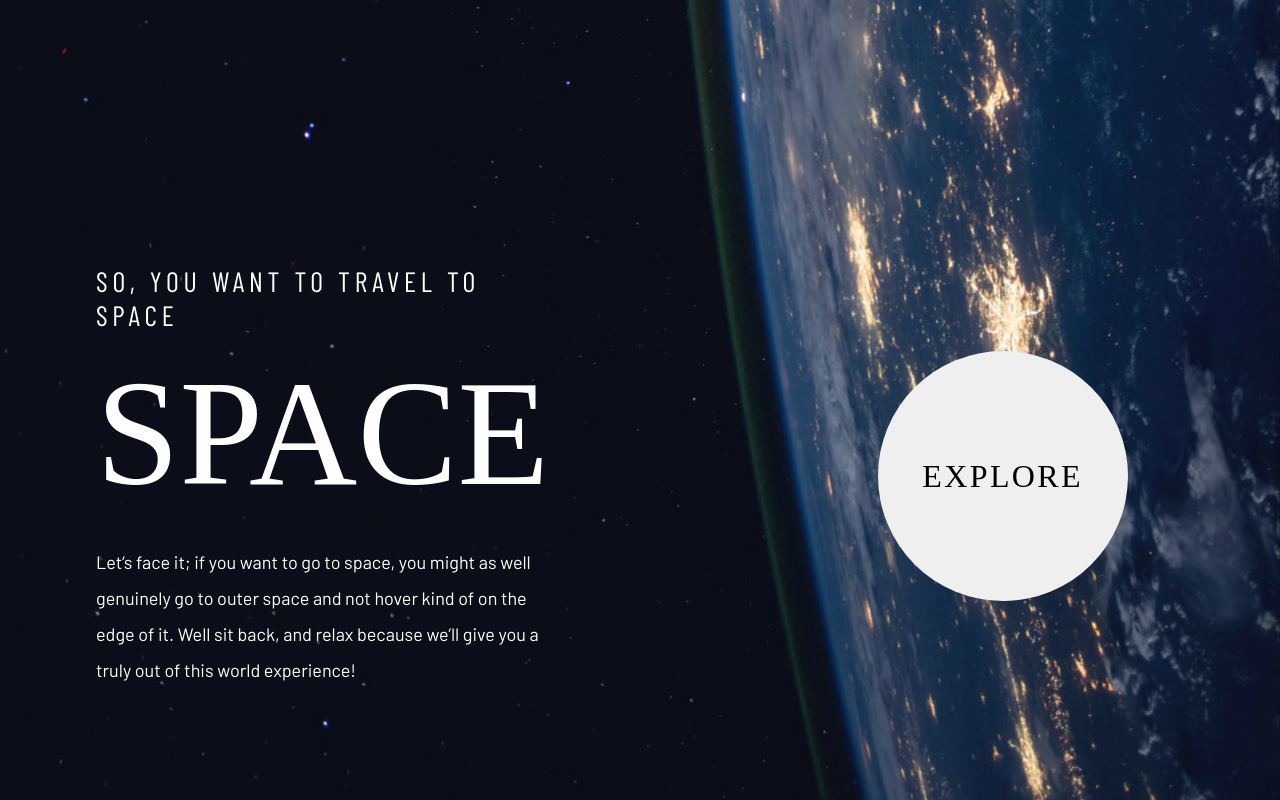
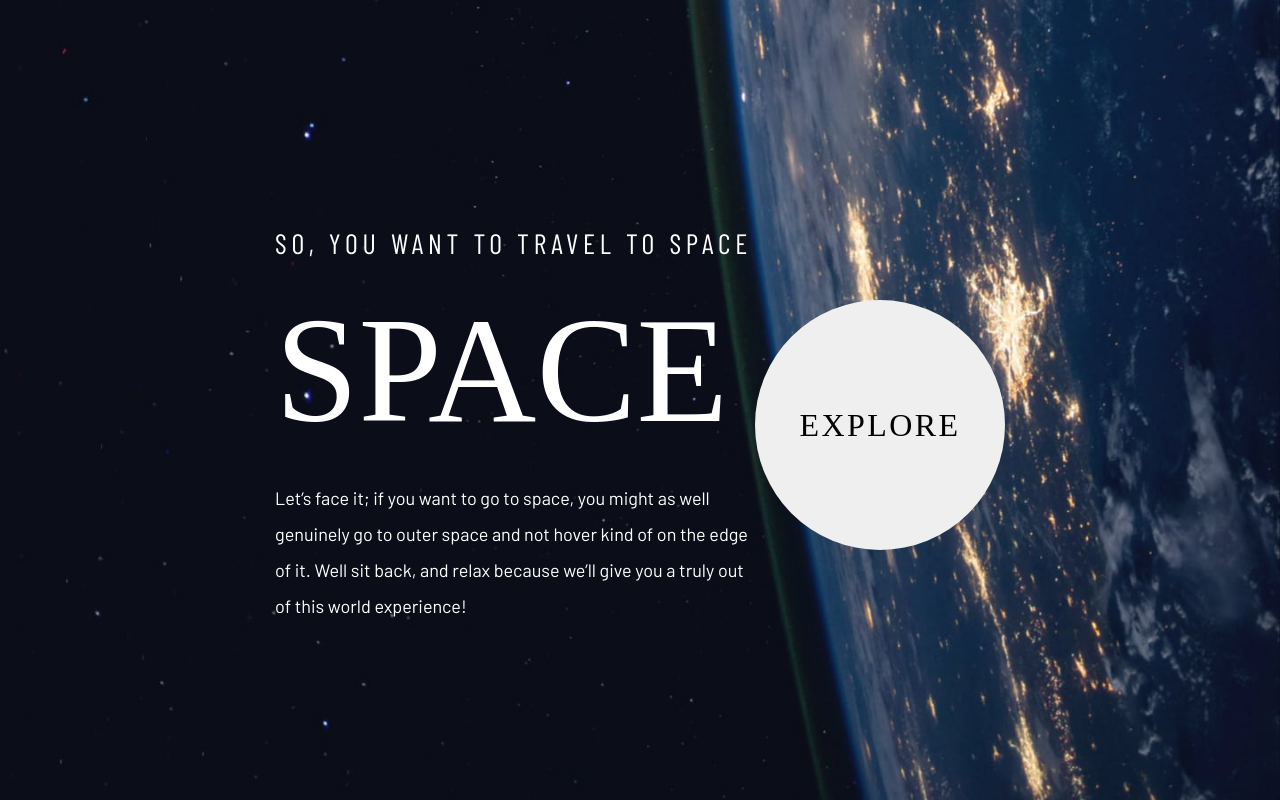
Before and after one commit to AlexW301/space-tourism, a Next.js app: page / in a window 1280 px wide. Built offline with nearby package versions, Linux system fonts and the light colour scheme; a web font is replaced by a local one.

Commit message:
Update Home.module.scss

```diff
--- a/styles/Home.module.scss
+++ b/styles/Home.module.scss
@@ -9,20 +9,30 @@
 }
 
 .main {
-  padding: 7rem 4rem;
+  padding: 11rem 0;
   display: grid;
-  grid-template-columns: repeat(12, 1fr);
+  // grid-template-columns: repeat(11, 1fr);
+  grid-template-areas:
+  'text button';
+  gap: 1fr;
   align-content: center;
   justify-items: center;
   max-width: 1400px;
   margin: 0 auto;
+
+  @media screen and (max-width: 1100px) {
+    grid-template-areas:
+    'text'
+    'button';
+  }
 }
 
 .callToActionSection {
-  grid-column: span 5;
+  // grid-column: span 5;
+  grid-area: text;
   h1 {
-    margin-top: 15px;
-    margin-bottom: 25px;
+    margin-top: 24px;
+    margin-bottom: 24px;
   }
 
   p {
@@ -31,7 +41,8 @@
 }
 
 .buttonSection {
-  grid-column: 10 / span 2;
+  // grid-column: 9 / span 2;
+  grid-area: button;
   display: grid;
   align-items: center;
 
```
